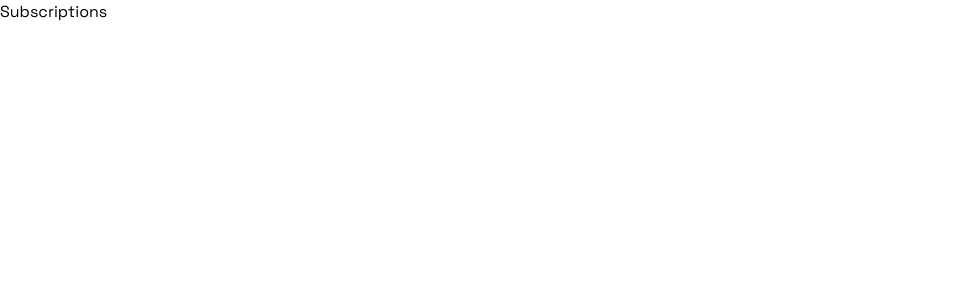
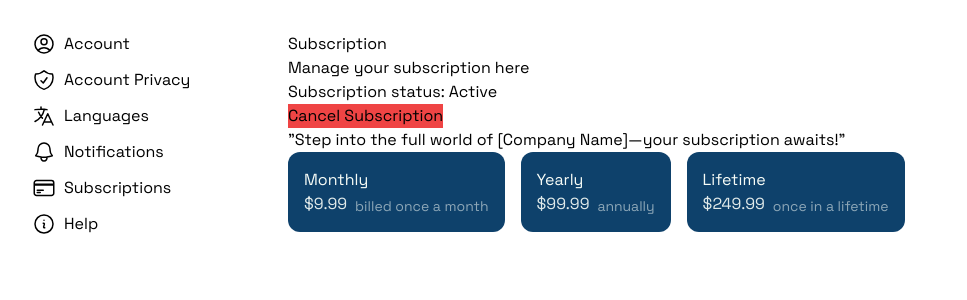
Before and after one commit to kristzz/pauguruGazeji, a Next.js app in the folder frontend/: page /settings/subscriptions in a window 1280 px wide. Shown: the top 300 px of the page, without its empty margins (0-967 px from the left). Built offline with nearby package versions, Linux system fonts and the light colour scheme.

Commit message:
initial html

```diff
--- a/frontend/src/app/settings/account/page.tsx
+++ b/frontend/src/app/settings/account/page.tsx
@@ -1,7 +1,17 @@
 export default function Settings() {
     return (
       <main>
-        <p>Account</p>
+        <h3>Account security</h3>
+
+        <p>Change your password here!</p>
+
+        <p>Add 2fa to protect your account even better</p>
+
+        <h3>More</h3>
+
+        <a>Logout</a>
+
+        <a>Delete Account</a>
       </main>
     );
 }
--- a/frontend/src/app/settings/accountprivacy/page.tsx
+++ b/frontend/src/app/settings/accountprivacy/page.tsx
@@ -1,7 +1,13 @@
 export default function Settings() {
     return (
       <main>
-        <p>Account privacy</p>
+        <h3>Profile Visibility</h3>
+
+        <p>Who can see your profile?</p>
+        <select>
+          <option>Public</option>
+          <option>Private</option>
+        </select>
       </main>
     );
 }
--- a/frontend/src/app/settings/help/page.tsx
+++ b/frontend/src/app/settings/help/page.tsx
@@ -1,7 +1,9 @@
 export default function Settings() {
     return (
       <main>
-        <p>Help</p>
+        <h3>Help</h3>
+
+        <p>Need help? Check out the faq or contact us below!</p>
       </main>
     );
 }
--- a/frontend/src/app/settings/languages/page.tsx
+++ b/frontend/src/app/settings/languages/page.tsx
@@ -1,7 +1,9 @@
 export default function Settings() {
     return (
       <main>
-        <p>Languages</p>
+        <h3>Language support</h3>
+
+        <p>Language support to be added</p>
       </main>
     );
 }
--- /dev/null
+++ b/frontend/src/app/settings/layout.tsx
@@ -0,0 +1,69 @@
+// settings/layout.tsx
+
+import Link from 'next/link';
+import { ReactNode } from 'react';
+
+export default function SettingsLayout({ children }: { children: ReactNode }) {
+  return (
+    <div className="flex w-full">
+      {/* Sidebar with buttons */}
+      <aside className="w-64 p-8">
+        <ul>
+          <li className="mb-3">
+            <Link href="/settings/account" className="flex space-x-2">
+                <svg xmlns="http://www.w3.org/2000/svg" fill="none" viewBox="0 0 24 24" stroke-width="1.5" stroke="currentColor" className="size-6">
+                    <path stroke-linecap="round" stroke-linejoin="round" d="M17.982 18.725A7.488 7.488 0 0 0 12 15.75a7.488 7.488 0 0 0-5.982 2.975m11.963 0a9 9 0 1 0-11.963 0m11.963 0A8.966 8.966 0 0 1 12 21a8.966 8.966 0 0 1-5.982-2.275M15 9.75a3 3 0 1 1-6 0 3 3 0 0 1 6 0Z" />
+                </svg>
+                <p>Account</p>
+            </Link>
+          </li>
+          <li className="mb-3">
+            <Link href="/settings/accountprivacy" className="flex space-x-2">
+                <svg xmlns="http://www.w3.org/2000/svg" fill="none" viewBox="0 0 24 24" stroke-width="1.5" stroke="currentColor" className="size-6">
+                    <path stroke-linecap="round" stroke-linejoin="round" d="M9 12.75 11.25 15 15 9.75m-3-7.036A11.959 11.959 0 0 1 3.598 6 11.99 11.99 0 0 0 3 9.749c0 5.592 3.824 10.29 9 11.623 5.176-1.332 9-6.03 9-11.622 0-1.31-.21-2.571-.598-3.751h-.152c-3.196 0-6.1-1.248-8.25-3.285Z" />
+                </svg>
+                <p>Account Privacy</p>
+            </Link>
+          </li>
+          <li className="mb-3">
+            <Link href="/settings/languages" className="flex space-x-2">
+                <svg xmlns="http://www.w3.org/2000/svg" fill="none" viewBox="0 0 24 24" stroke-width="1.5" stroke="currentColor" className="size-6">
+                    <path stroke-linecap="round" stroke-linejoin="round" d="m10.5 21 5.25-11.25L21 21m-9-3h7.5M3 5.621a48.474 48.474 0 0 1 6-.371m0 0c1.12 0 2.233.038 3.334.114M9 5.25V3m3.334 2.364C11.176 10.658 7.69 15.08 3 17.502m9.334-12.138c.896.061 1.785.147 2.666.257m-4.589 8.495a18.023 18.023 0 0 1-3.827-5.802" />
+                </svg>
+                <p>Languages</p>
+            </Link>
+          </li>
+          <li className="mb-3">
+            <Link href="/settings/notifications" className="flex space-x-2">
+                <svg xmlns="http://www.w3.org/2000/svg" fill="none" viewBox="0 0 24 24" stroke-width="1.5" stroke="currentColor" className="size-6">
+                    <path stroke-linecap="round" stroke-linejoin="round" d="M14.857 17.082a23.848 23.848 0 0 0 5.454-1.31A8.967 8.967 0 0 1 18 9.75V9A6 6 0 0 0 6 9v.75a8.967 8.967 0 0 1-2.312 6.022c1.733.64 3.56 1.085 5.455 1.31m5.714 0a24.255 24.255 0 0 1-5.714 0m5.714 0a3 3 0 1 1-5.714 0" />
+                </svg>
+                <p>Notifications</p>
+            </Link>
+          </li>
+          <li className="mb-3">
+            <Link href="/settings/subscriptions" className="flex space-x-2">
+                <svg xmlns="http://www.w3.org/2000/svg" fill="none" viewBox="0 0 24 24" stroke-width="1.5" stroke="currentColor" className="size-6">
+                    <path stroke-linecap="round" stroke-linejoin="round" d="M2.25 8.25h19.5M2.25 9h19.5m-16.5 5.25h6m-6 2.25h3m-3.75 3h15a2.25 2.25 0 0 0 2.25-2.25V6.75A2.25 2.25 0 0 0 19.5 4.5h-15a2.25 2.25 0 0 0-2.25 2.25v10.5A2.25 2.25 0 0 0 4.5 19.5Z" />
+                </svg>
+                <p>Subscriptions</p>
+            </Link>
+          </li>
+          <li className="mb-3">
+            <Link href="/settings/help" className="flex space-x-2">
+                <svg xmlns="http://www.w3.org/2000/svg" fill="none" viewBox="0 0 24 24" stroke-width="1.5" stroke="currentColor" className="size-6">
+                    <path stroke-linecap="round" stroke-linejoin="round" d="m11.25 11.25.041-.02a.75.75 0 0 1 1.063.852l-.708 2.836a.75.75 0 0 0 1.063.853l.041-.021M21 12a9 9 0 1 1-18 0 9 9 0 0 1 18 0Zm-9-3.75h.008v.008H12V8.25Z" />
+                </svg>
+                <p>Help</p>
+            </Link>
+          </li>
+        </ul>
+      </aside>
+
+      {/* Content Area */}
+      <main className="flex-grow p-8">
+        {children}
+      </main>
+    </div>
+  );
+}
--- a/frontend/src/app/settings/notifications/page.tsx
+++ b/frontend/src/app/settings/notifications/page.tsx
@@ -1,7 +1,29 @@
 export default function Settings() {
     return (
       <main>
-        <p>Notifications</p>
+        <h3>Notifications</h3>
+
+        <p>Manage your notifications here</p>
+
+        <form>
+        <div className="">
+          <label className="block">
+            Email Notifications
+          </label>
+          <input type="checkbox" className="form-checkbox" />
+          <span className="ml-2">Receive notifications via email</span>
+        </div>
+
+        <div className="mb-4">
+          <label className="block">
+            Push Notifications
+          </label>
+          <input type="checkbox" className="form-checkbox" />
+          <span className="ml-2">Receive notifications via push notifications</span>
+        </div>
+
+        <button className="bg-green-500">Save</button>
+      </form>
       </main>
     );
 }
--- a/frontend/src/app/settings/page.tsx
+++ /dev/null
@@ -1,39 +0,0 @@
-import Link from 'next/link';
-
-export default function Settings() {
-  return (
-    <main>
-      <Link href="/settings/notifications">
-        <SettingsButton label="Notifications" />
-      </Link>
-      <Link href="/settings/accountprivacy">
-        <SettingsButton label="Account privacy" />
-      </Link>
-      <Link href="/settings/subscriptions">
-        <SettingsButton label="Subscriptions" />
-      </Link>
-      <Link href="/settings/languages">
-        <SettingsButton label="Languages" />
-      </Link>
-      <Link href="/settings/help">
-        <SettingsButton label="Help" />
-      </Link>
-      <Link href="/settings/account">
-        <SettingsButton label="Account" />
-      </Link>
-      <button className="bg-main-red">!Log out!</button>
-    </main>
-  );
-}
-
-type SettingsButtonProps = {
-  label: string;
-};
-
-function SettingsButton({ label }: SettingsButtonProps) {
-  return (
-    <button className="settings-button">
-      {label}
-    </button>
-  );
-}
--- /dev/null
+++ b/frontend/src/app/settings/subscriptions/SubscriptionCard.tsx
@@ -0,0 +1,18 @@
+import React from 'react';
+
+interface SubscriptionCardProps {
+  name: string;
+  price: string;
+  text: string;
+}
+
+const SubscriptionCard: React.FC<SubscriptionCardProps> = ({ name, price, text, }) => {
+  return (
+    <div className="flex flex-col mr-4 bg-main-blue text-main-white p-4 rounded-xl">
+      <div className="">{name}</div>
+      <div className=" opacity-90 flex items-end">{price} <p className="text-sm ml-2 opacity-60">{text}</p></div>
+    </div>
+  );
+};
+
+export default SubscriptionCard;
--- a/frontend/src/app/settings/subscriptions/page.tsx
+++ b/frontend/src/app/settings/subscriptions/page.tsx
@@ -1,7 +1,23 @@
+import SubscriptionCard from './SubscriptionCard';
+
 export default function Settings() {
     return (
       <main>
-        <p>Subscriptions</p>
+        <h3>Subscription</h3>
+
+        <p>Manage your subscription here</p>
+
+        <p>Subscription status: Active</p>
+
+        <button className="btn-primary bg-red-500">Cancel Subscription</button>
+
+        <p>"Step into the full world of [Company Name]—your subscription awaits!"</p>
+
+        <div className="flex">
+          <SubscriptionCard name="Monthly" price="$9.99" text="billed once a month" />
+          <SubscriptionCard name="Yearly" price="$99.99" text="annually" />
+          <SubscriptionCard name="Lifetime" price="$249.99" text="once in a lifetime" />
+        </div>
       </main>
     );
 }
```
